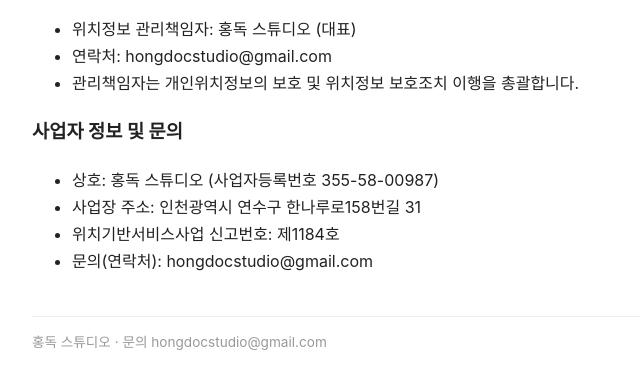
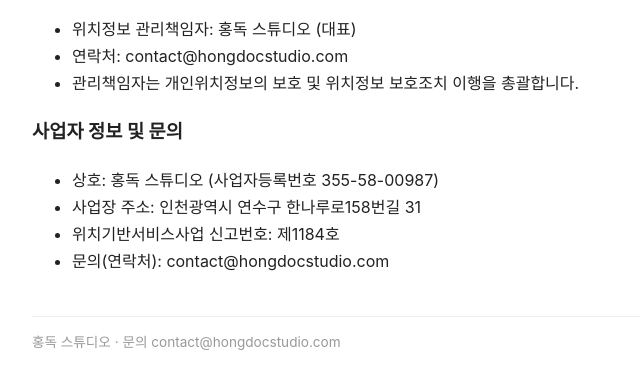
Before and after one commit to hongdoc96/hansanmap-legal, a plain HTML site: page location-terms.html in a window 1280 px wide. Shown: the part 1579-1968 px from the top of the page, 228-868 px from the left. Drawn offline with Linux system fonts and the light colour scheme.

Commit message:
문의처를 앱과 같은 contact@hongdocstudio.com 로 통일 (location-terms.html)

```diff
--- a/location-terms.html
+++ b/location-terms.html
@@ -10,7 +10,7 @@
 code{background:#f6f8fb;padding:1px 4px;border-radius:3px}
 footer{margin-top:3em;padding-top:1em;border-top:1px solid #eee;color:#999;font-size:.85em}
 </style></head><body><h1>한산맵 위치기반서비스 이용약관</h1>
-<blockquote>시행일: 2026-08-06</blockquote>
+<blockquote>시행일: 2026-08-06 · 개정: 2026-10-16(문의처 변경)</blockquote>
 <h2>제1조 (목적)</h2>
 <p>본 약관은 한산맵(이하 "서비스")이 제공하는 위치기반서비스의 이용조건 및 절차, 회사와 이용자의 권리·의무를 규정합니다.</p>
 <h2>제2조 (이용약관의 효력 및 변경)</h2>
@@ -52,7 +52,7 @@
 <h3>위치정보 관리책임자</h3>
 <ul>
 <li>위치정보 관리책임자: 홍독 스튜디오 (대표)</li>
-<li>연락처: hongdocstudio@gmail.com</li>
+<li>연락처: contact@hongdocstudio.com</li>
 <li>관리책임자는 개인위치정보의 보호 및 위치정보 보호조치 이행을 총괄합니다.</li>
 </ul>
 <h3>사업자 정보 및 문의</h3>
@@ -60,5 +60,5 @@
 <li>상호: 홍독 스튜디오 (사업자등록번호 355-58-00987)</li>
 <li>사업장 주소: 인천광역시 연수구 한나루로158번길 31</li>
 <li>위치기반서비스사업 신고번호: 제1184호</li>
-<li>문의(연락처): hongdocstudio@gmail.com</li>
-</ul><footer>홍독 스튜디오 · 문의 hongdocstudio@gmail.com</footer></body></html>
+<li>문의(연락처): contact@hongdocstudio.com</li>
+</ul><footer>홍독 스튜디오 · 문의 contact@hongdocstudio.com</footer></body></html>
```
